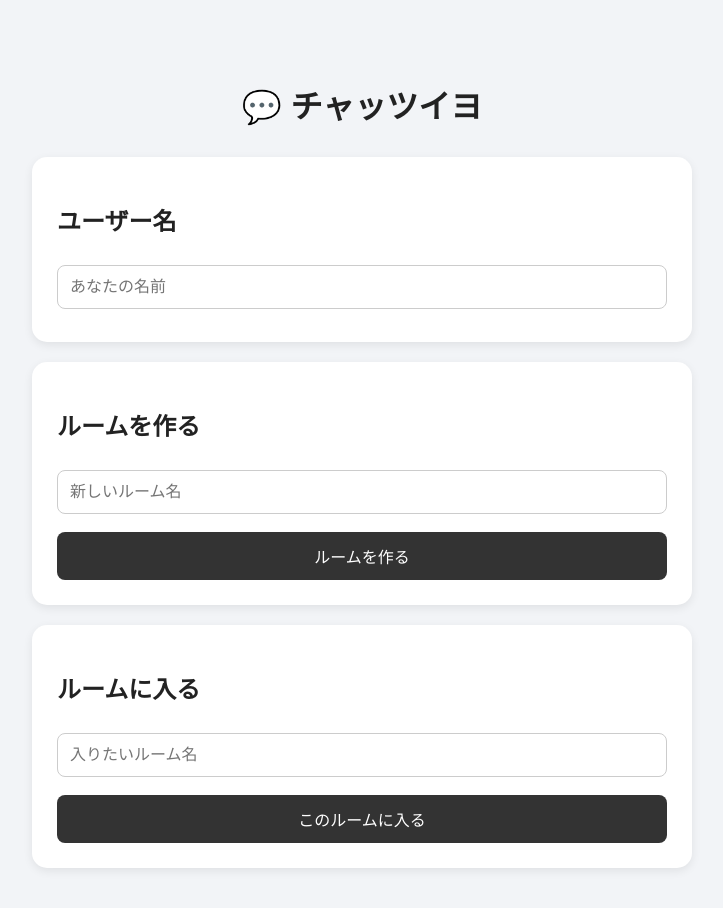
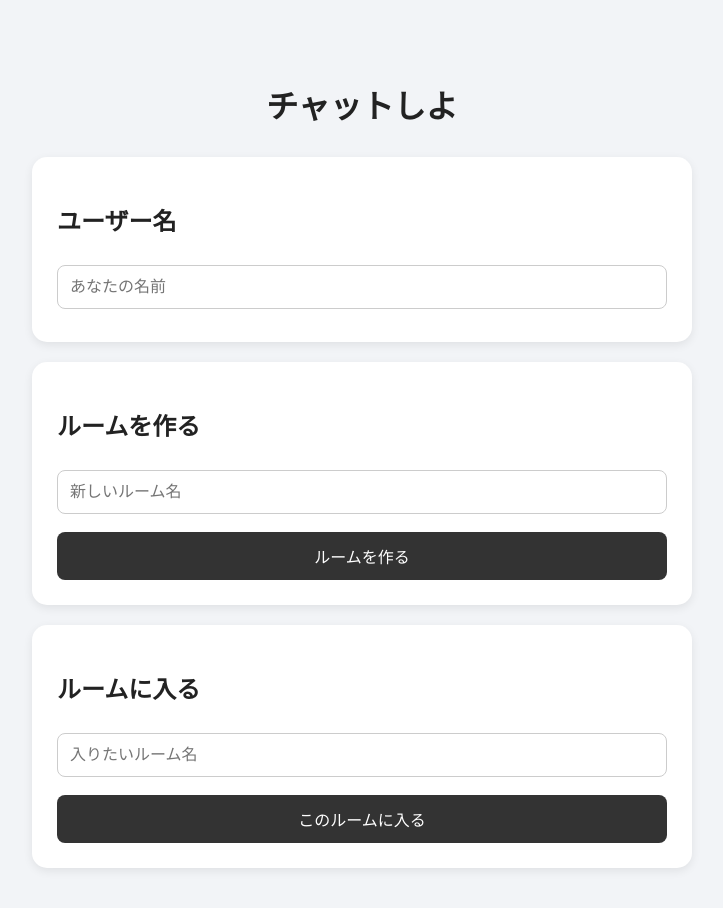
Before and after one commit to taiyaki0609/chatshiyo, a website: page public/index.html in a window 1280 px wide. Shown: the whole page, without its empty margins (278-1001 px from the left). Drawn offline with nearby package versions, Linux system fonts and the light colour scheme; no server answers.

Commit message:
Update index.html

```diff
--- a/public/index.html
+++ b/public/index.html
@@ -4,7 +4,7 @@
   <meta charset="UTF-8">
   <meta name="viewport" content="width=device-width, initial-scale=1.0">
 
-  <title>チャッツイヨ</title>
+  <title>チャット</title>
 
   <style>
     * {
@@ -118,7 +118,7 @@
 
 <div class="container">
 
-  <h1>💬 チャッツイヨ</h1>
+  <h1>チャットしよ</h1>
 
   <!-- ルーム選択画面 -->
   <div id="roomArea">
```
